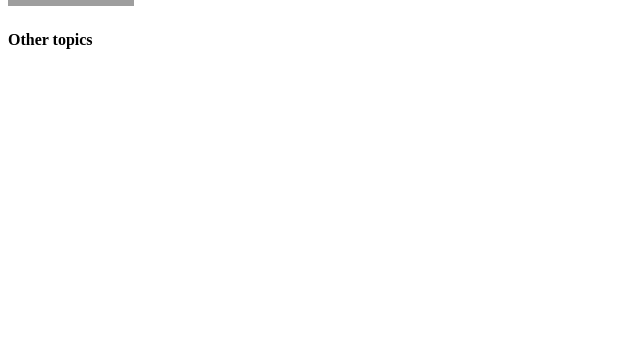
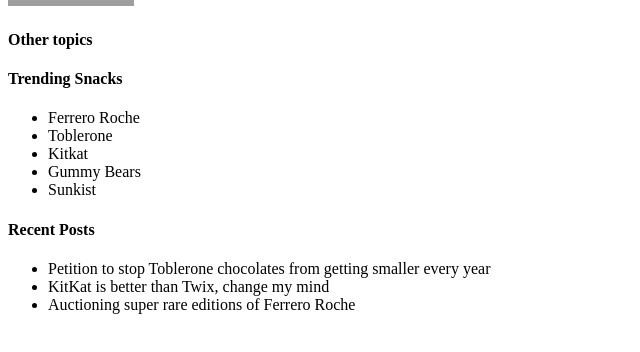
Before and after one commit to danielohuruogu/SnackOverflow, a React (Create React App) app in the folder snackoverflow/: page / in a window 1280 px wide. Shown: the part 404-756 px from the top of the page, without its empty margins (0-640 px from the left). Built offline with nearby package versions, Linux system fonts and the light colour scheme; grey boxes are pictures that could not be loaded.

Commit message:
added side panel to homepage

```diff
--- /dev/null
+++ b/snackoverflow/src/components/SidePanel/SidePanel.js
@@ -0,0 +1,25 @@
+import React from 'react'
+
+const SidePanel = () => {
+    return (
+        <div>
+            <h4>Trending Snacks</h4>
+            <ul>
+                <li>Ferrero Roche</li>
+                <li>Toblerone</li>
+                <li>Kitkat</li>
+                <li>Gummy Bears</li>
+                <li>Sunkist</li>
+            </ul>
+
+            <h4>Recent Posts</h4>
+            <ul>
+                <li>Petition to stop Toblerone chocolates from getting smaller every year</li>
+                <li>KitKat is better than Twix, change my mind</li>
+                <li>Auctioning super rare editions of Ferrero Roche</li>
+            </ul>
+        </div>
+    )
+}
+
+export default SidePanel
--- a/snackoverflow/src/pages/HomePage.js
+++ b/snackoverflow/src/pages/HomePage.js
@@ -1,3 +1,4 @@
+import SidePanel from "../components/SidePanel/SidePanel"
 import TopicsBoard from "../components/TopicsBoard/TopicsBoard"
 
 const HomePage = () => {
@@ -7,7 +8,7 @@
 
             <TopicsBoard/>
 
-
+            <SidePanel/>
         </div>
 
     )
```
